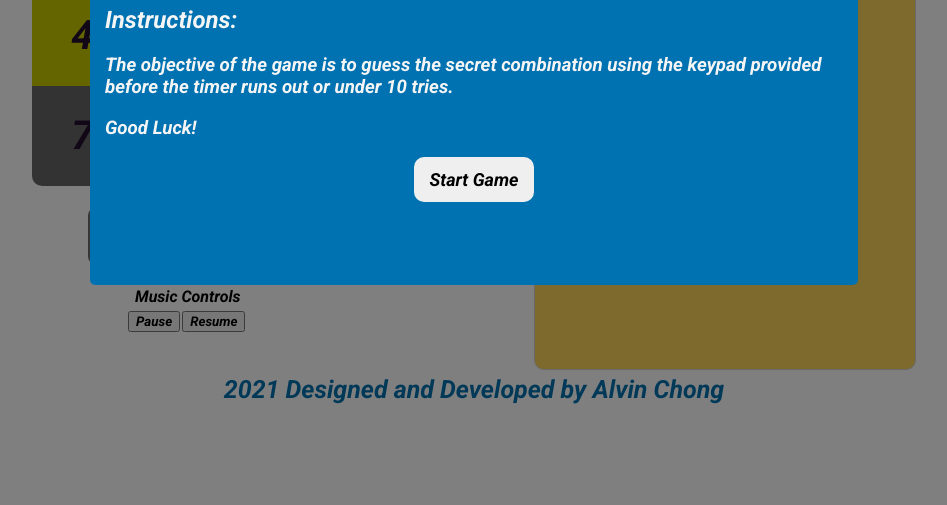
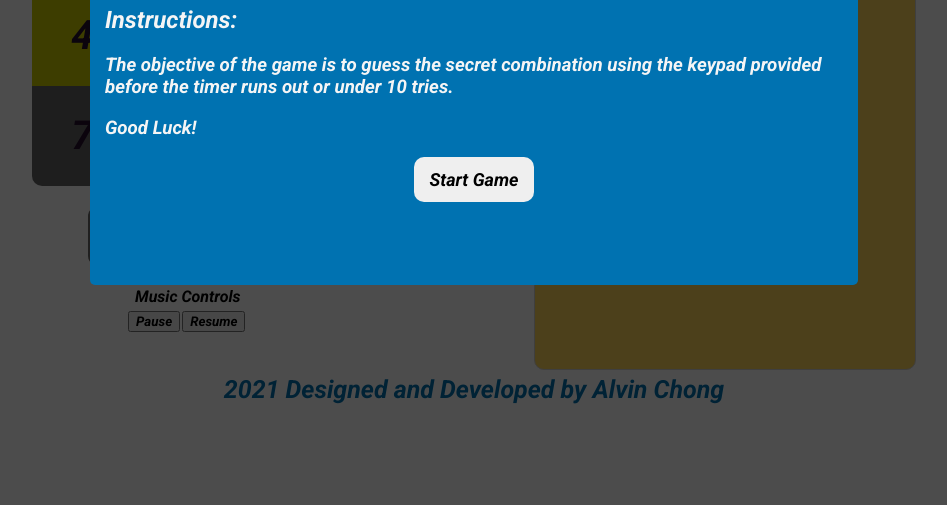
Before and after one commit to alvinchong-sf/mastermind, a React app: page / in a window 1280 px wide. Shown: the part 295-800 px from the top of the page, without its empty margins (166-1113 px from the left). Built offline with nearby package versions, Linux system fonts and the light colour scheme; no server answers.

Commit message:
bug fixes

```diff
--- a/src/component/Keypad.js
+++ b/src/component/Keypad.js
@@ -53,7 +53,6 @@ class Keypad extends React.Component {
         this.setState({showModal: !this.state.showModal});
         this.handlePlayMusic();
         this.handleInterval();
-        console.log(this.name);
     }
 
     handleRestart() {
--- a/src/css/main.css
+++ b/src/css/main.css
@@ -8,7 +8,7 @@
     right: 0;
     top: 0;
     bottom: 0;
-    background-color: rgba(0, 0, 0, 0.5);
+    background-color: rgba(0, 0, 0, 0.7);
     display: flex;
     align-items: center;
     justify-content: center;
```
